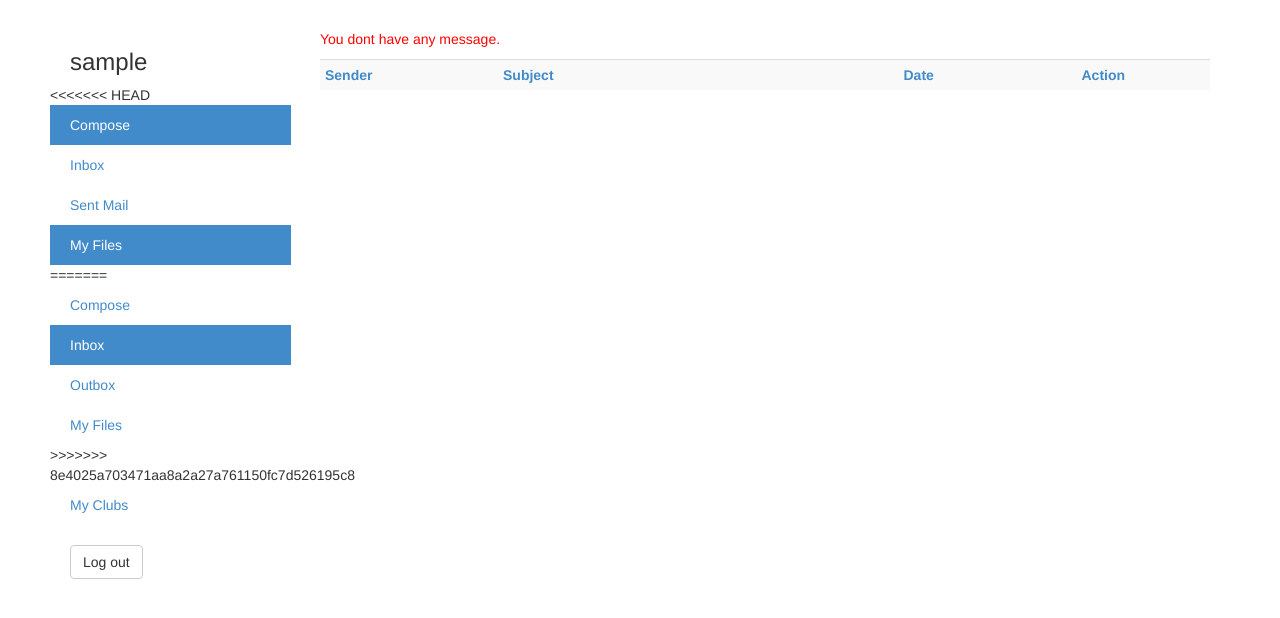
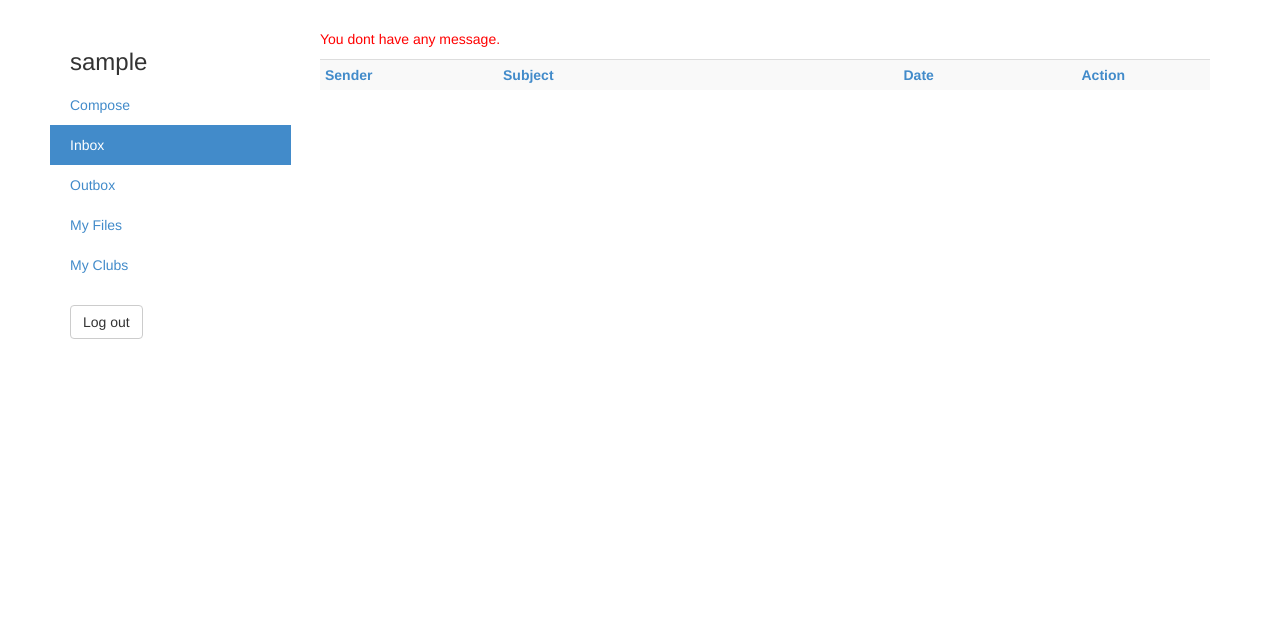
Before and after one commit to gamabuntax/getCloud, a PHP site: page /inbox.php in a window 1280 px wide. Shown: the part 51-669 px from the top of the page. Run offline with PHP 8.4, Linux system fonts and the light colour scheme; the visitor is signed in with stand-in values (Sample User, id 1); data that the repository does not hold is empty; some libraries are stand-ins or nearby versions.

Commit message:
fixed the merge conflict

```diff
--- a/includes/custom.css
+++ b/includes/custom.css
@@ -84,15 +84,6 @@ body {
   float:left;
 }
 
-<<<<<<< HEAD
-.imgbtn{
-    background:none!important;
-    border:none;
-    padding:1!important;
-    /*border is optional*/
-    border-bottom:0px solid #444;
-}
-=======
 .button-link {
     background:none!important;
      border:none;
@@ -106,5 +97,3 @@ body {
   color: #428bca;
   background-color: #428bca;
 }
-
->>>>>>> 8e4025a703471aa8a2a27a761150fc7d526195c8
--- a/includes/mysql_connect.inc.php
+++ b/includes/mysql_connect.inc.php
@@ -1,3 +1,3 @@
 <?php
-    $link = mysqli_connect("127.0.0.1", "root", "legendary", "Term") or die ("Error: ". mysqli_error($link));
+    $link = mysqli_connect("127.0.0.1", "root", "hello", "final") or die ("Error: ". mysqli_error($link));
 ?>
--- a/includes/sideregion.inc.php
+++ b/includes/sideregion.inc.php
@@ -3,18 +3,11 @@
 <div id="sideregion">
 	<?php echo '<h3>' . $userName . '</h3>'; ?>
   <ul class="nav nav-sidebar">
-<<<<<<< HEAD
-    <li class="active"><a href="compose.php">Compose</a></li>
-    <li><a href="#">Inbox</a></li>
-    <li><a href="#">Sent Mail</a></li>
-    <li class="active"><a href="myfiles.php">My Files</a></li>
-=======
 
     <li <?php if ($currentPage == 'compose.php') { echo 'class="active"';} ?>><a href="compose.php">Compose</a></li>
     <li <?php if ($currentPage == 'inbox.php') { echo 'class="active"';} ?>><a href="inbox.php">Inbox</a></li>
     <li <?php if ($currentPage == 'outbox.php') { echo 'class="active"';} ?>><a href="outbox.php">Outbox</a></li>
     <li><a href="#">My Files</a></li>
->>>>>>> 8e4025a703471aa8a2a27a761150fc7d526195c8
     <li><a href="#">My Clubs</a></li>
   </ul>
 
```
